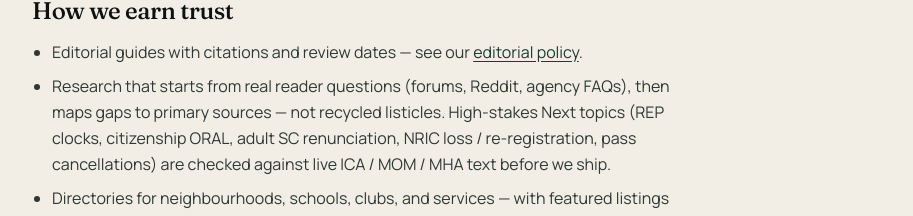
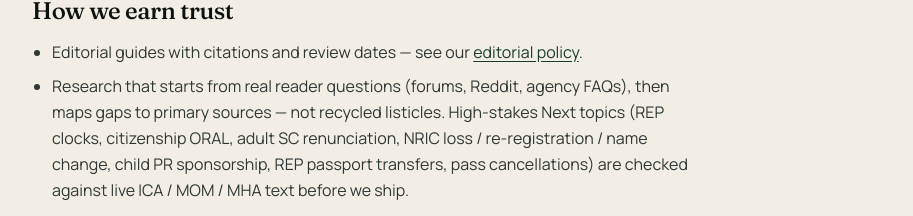
Before and after one commit to abhishekcheriangeorge-ops/expat-dot-sg, a Next.js app: page /about in a window 1280 px wide. Shown: the part 718-934 px from the top of the page, without its empty margins (64-977 px from the left). Built offline with nearby package versions, Linux system fonts and the light colour scheme; no server answers.

Commit message:
Loop D tick 5: page.tsx

```diff
--- a/src/app/about/page.tsx
+++ b/src/app/about/page.tsx
@@ -72,7 +72,8 @@ export default function AboutPage() {
               Research that starts from real reader questions (forums, Reddit,
               agency FAQs), then maps gaps to primary sources — not recycled
               listicles. High-stakes Next topics (REP clocks, citizenship ORAL,
-              adult SC renunciation, NRIC loss / re-registration, pass
+              adult SC renunciation, NRIC loss / re-registration / name change,
+              child PR sponsorship, REP passport transfers, pass
               cancellations) are checked against live ICA / MOM / MHA text
               before we ship.
             </li>
```
